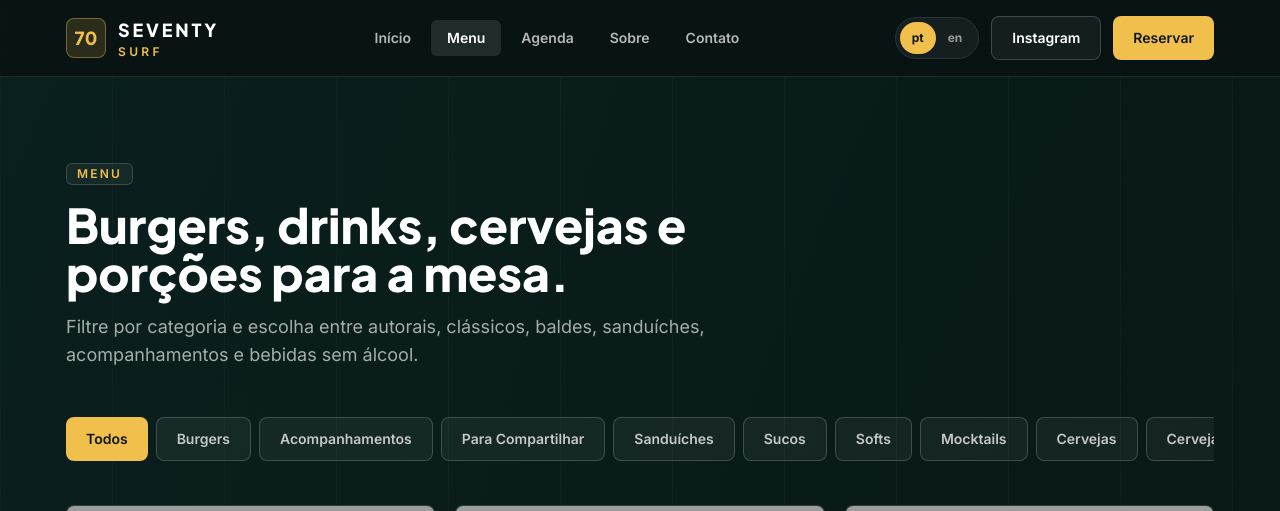
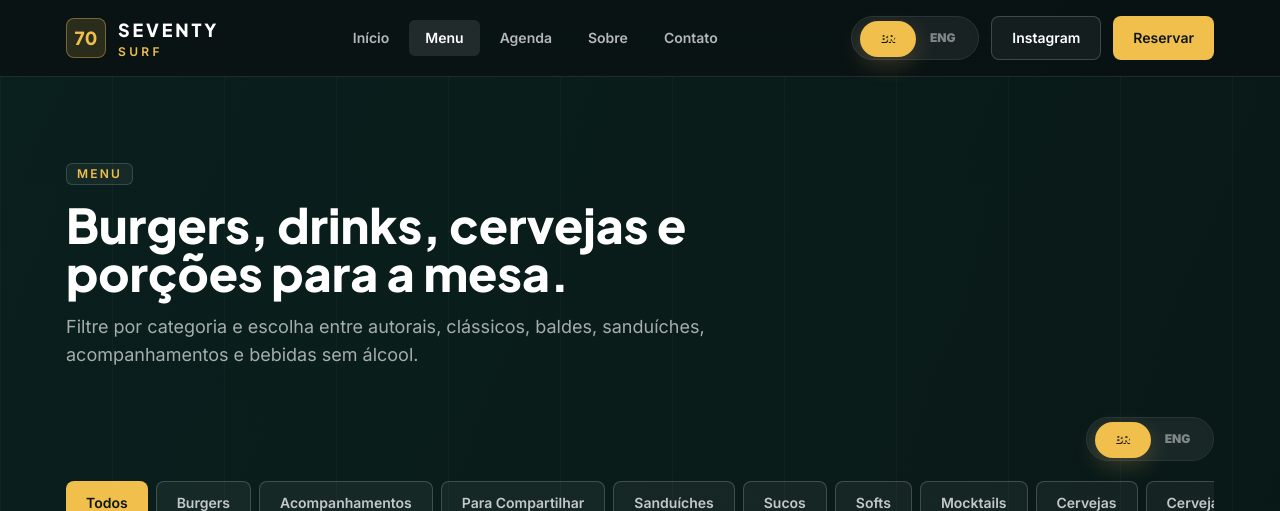
Before and after one commit to zYumoto/SeventySurf-Menu, a React (Vite) app: page /menu in a window 1280 px wide. Shown: the top 511 px of the page. Built offline with nearby package versions, Linux system fonts and the light colour scheme; grey boxes are pictures that could not be loaded.

Commit message:
Add sliding language toggle to menu

```diff
--- a/src/components/language-switch.tsx
+++ b/src/components/language-switch.tsx
@@ -1,37 +1,35 @@
-import { useLanguage, type Language } from "@/lib/i18n";
+import { useLanguage } from "@/lib/i18n";
 import { cn } from "@/lib/utils";
 
 type LanguageSwitchProps = {
   className?: string;
 };
 
-const options: Language[] = ["pt", "en"];
-
 export function LanguageSwitch({ className }: LanguageSwitchProps) {
-  const { language, setLanguage } = useLanguage();
+  const { language, toggleLanguage } = useLanguage();
+  const isPortuguese = language === "pt";
 
   return (
-    <div
+    <button
+      type="button"
+      onClick={toggleLanguage}
       className={cn(
-        "inline-flex rounded-full border border-white/12 bg-white/[0.055] p-1 text-xs font-bold uppercase text-white/55",
+        "relative inline-flex h-11 w-32 items-center rounded-full border border-white/12 bg-white/[0.065] px-2 text-xs font-black uppercase text-white/45 shadow-inner transition hover:border-primary/35 hover:bg-white/[0.085]",
         className
       )}
-      aria-label="Language selector"
+      aria-label="Change language"
+      aria-pressed={!isPortuguese}
     >
-      {options.map((option) => (
-        <button
-          key={option}
-          type="button"
-          onClick={() => setLanguage(option)}
-          className={cn(
-            "h-8 rounded-full px-3 transition",
-            language === option ? "bg-primary text-primary-foreground shadow-sm" : "hover:bg-white/10 hover:text-white"
-          )}
-          aria-pressed={language === option}
-        >
-          {option}
-        </button>
-      ))}
-    </div>
+      <span className={cn("z-10 flex-1 text-center transition", isPortuguese && "text-primary")}>BR</span>
+      <span className={cn("z-10 flex-1 text-center transition", !isPortuguese && "text-primary")}>ENG</span>
+      <span
+        className={cn(
+          "absolute top-1 grid h-9 w-14 place-items-center rounded-full bg-primary text-[11px] font-black text-primary-foreground shadow-[0_8px_22px_rgba(229,173,96,0.22)] transition-transform duration-300 ease-out",
+          isPortuguese ? "translate-x-0" : "translate-x-[58px]"
+        )}
+      >
+        {isPortuguese ? "BR" : "ENG"}
+      </span>
+    </button>
   );
 }
--- a/src/components/menu-filter.tsx
+++ b/src/components/menu-filter.tsx
@@ -1,6 +1,7 @@
 import { useMemo, useState } from "react";
 
 import { MenuCard } from "@/components/menu-card";
+import { LanguageSwitch } from "@/components/language-switch";
 import { Button } from "@/components/ui/button";
 import { menuCategories, type MenuCategory, type MenuItem } from "@/lib/data";
 import { cn } from "@/lib/utils";
@@ -19,6 +20,9 @@ export function MenuFilter({ items }: MenuFilterProps) {
 
   return (
     <div>
+      <div className="mb-5 flex justify-end">
+        <LanguageSwitch />
+      </div>
       <div className="flex gap-2 overflow-x-auto pb-3">
         {menuCategories.map((category) => (
           <Button
```
